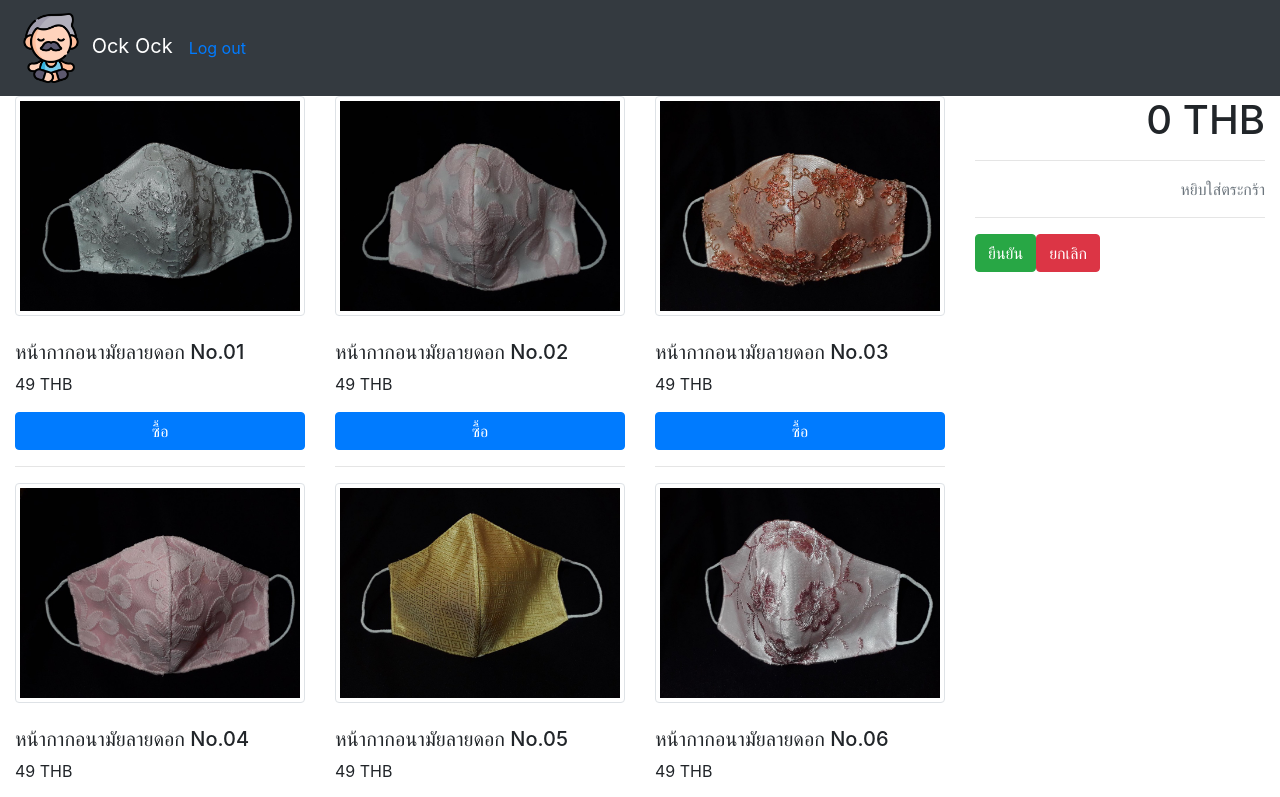
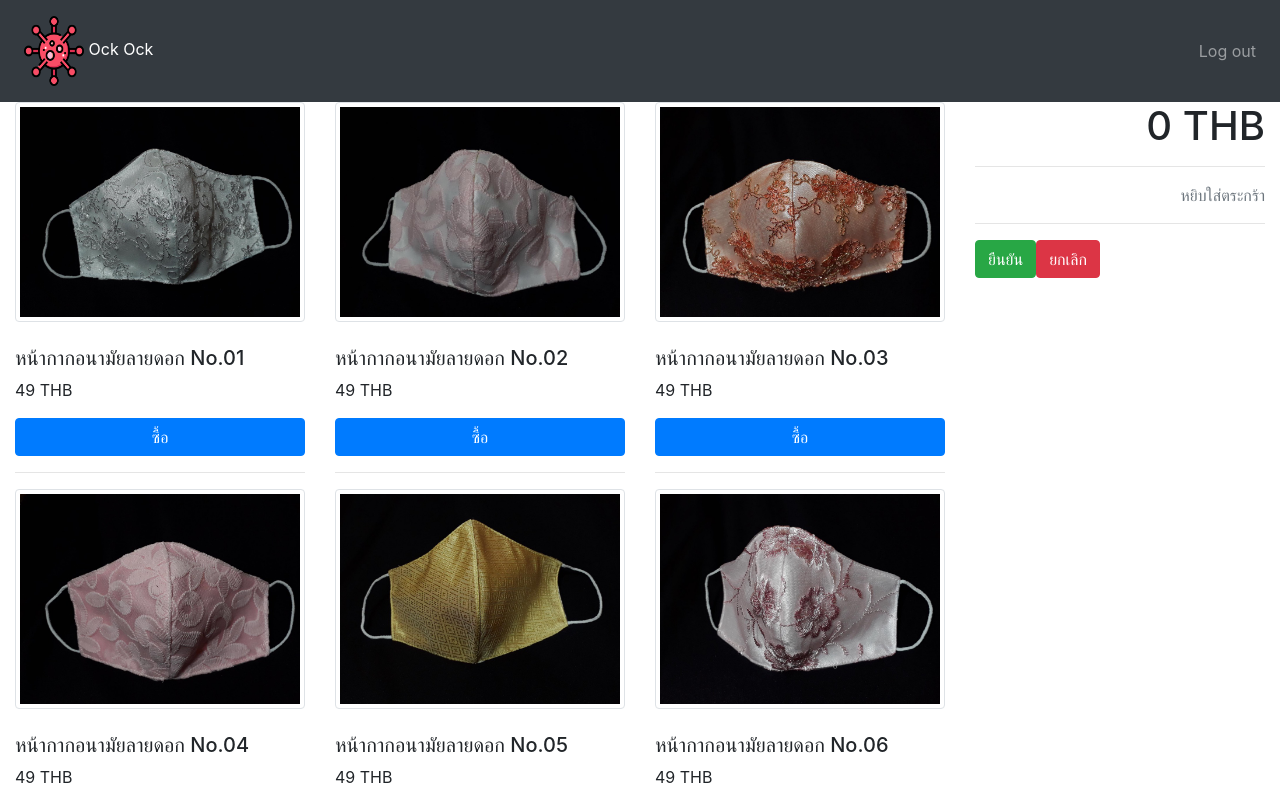
Before and after one commit to Thanapoleiei/miniproject, a React (Create React App) app: page / in a window 1280 px wide. Shown: the top 797 px of the page. Built offline with nearby package versions, Linux system fonts and the light colour scheme; the HTML template or start-up script is replaced by a standard one.

Commit message:
Navigatoreiei

```diff
--- a/public/index.html
+++ b/public/index.html
@@ -8,6 +8,7 @@
 
   <link rel="manifest" href="%PUBLIC_URL%/manifest.json">
   <link rel="shortcut icon" href="%PUBLIC_URL%/favicon.ico">
+
 
   <title>React App</title>
 </head>
--- a/src/Component/Navbar.js
+++ b/src/Component/Navbar.js
@@ -2,29 +2,39 @@ import React, { Component } from "react";
 
 export default function Navbar() {
     return (
-
-<nav class="navbar navbar-expand-lg navbar-dark bg-dark">
-  <a class="navbar-brand" href="#"><img style={{ height: 70 }} src="/image/wellness.png" alt="" />{" "}
-              Ock Ock {" "}</a>
-  <button class="navbar-toggler" type="button" data-toggle="collapse" data-target="#navbarSupportedContent" aria-controls="navbarSupportedContent" aria-expanded="false" aria-label="Toggle navigation">
-    <span class="navbar-toggler-icon"></span>
-  </button>
-
-  <div class="collapse navbar-collapse" id="navbarSupportedContent">
-    {/* <ul class="navbar-nav mr-auto">
-      <li class="nav-item active">
-        <a class="nav-link" href="#">Home <span class="sr-only">(current)</span></a>
-      </li>
-      <li class="nav-item-right">
-        <a class="nav-link" href="#">Log out</a>
-      </li>
+<nav class="navbar navbar-expand-md navbar-dark bg-dark">
+    <div class="navbar-collapse collapse w-100 order-1 order-md-0 dual-collapse2">
+        <ul class="navbar-nav mr-auto">
+            <li class="nav-item active">
+                <a class="nav-link" href="#"><img style={{ height: 70,width:60 }} src="/image/virus.png" alt="" />
+    {"   "}Ock Ock </a>
+            </li>
+            {/* <li class="nav-item">
+                <a class="nav-link" href="//codeply.com">Codeply</a>
+            </li>
+            <li class="nav-item">
+                <a class="nav-link" href="#">Link</a>
+            </li>
+            <li class="nav-item">
+                <a class="nav-link" href="#">Link</a>
+            </li>
+            <li class="nav-item">
+                <a class="nav-link" href="#">Link</a>
+            </li> */}
+        </ul>
+    </div>
 
 
-    </ul> */}
-
-        <a class="nav-brand" href="#">Log out</a>
-
-  </div>
+    <div class="navbar-collapse collapse w-100 order-3 dual-collapse2">
+        <ul class="navbar-nav ml-auto">
+            {/* <li class="nav-item">
+                <a class="nav-link" href="#">Right</a>
+            </li> */}
+            <li class="nav-item">
+                <a class="nav-link" href="#">Log out</a>
+            </li>
+        </ul>
+    </div>
 </nav>
 
     );
```
Also changed, not shown: public/image/virus.png (added).
